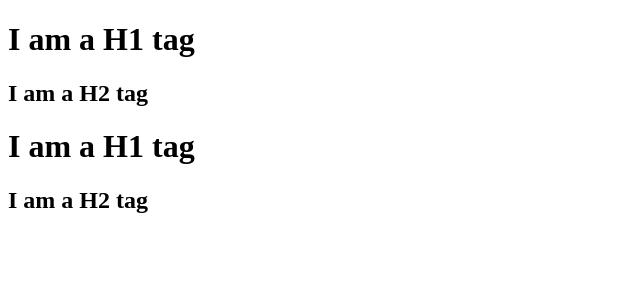
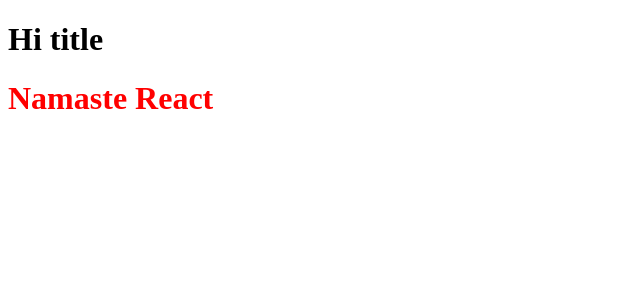
Before and after one commit to ashkings/Namaste-React, a React (Vite) app: page / in a window 1280 px wide. Shown: the top 300 px of the page, without its empty margins (0-640 px from the left). Built offline with nearby package versions, Linux system fonts and the light colour scheme.

Commit message:
feat:episodde-03

```diff
--- a/App.js
+++ b/App.js
@@ -1,25 +1,22 @@
 import React from "react";
 import ReactDOM from "react-dom/client";
+import "./index.css";
 
-const parent = React.createElement("div", { id: "parent" }, [
-  React.createElement("div", { id: "child" }, [
-    React.createElement("h1", {}, "I am a H1 tag"),
-    React.createElement("h2", {}, "I am a H2 tag"),
-  ]),
-  React.createElement("div", { id: "child2" }, [
-    React.createElement("h1", {}, "I am a H1 tag"),
-    React.createElement("h2", {}, "I am a H2 tag"),
-  ]),
-]);
+// React.createElement => Object => Render => HTML ELEMENT
 
-const heading = React.createElement(
-  "h1",
-  { id: "heading" },
-  "Hello world! from React!"
+const title = React.createElement("h1", { id: "title" }, "Hi title");
+
+// JSX is not HTML in JS -> It is HTML like syntax
+// JSX (transpiled before it reaches the JS) - PARCEL - Babel
+// JSX => React.createElement => Object => Render => HTML ELEMENT
+const JsxHeading = () => <h1 id="heading">Namaste React</h1>;
+
+const HeadingComponent = () => (
+  <div id="container">
+    {title}
+    <JsxHeading />
+  </div>
 );
 
-console.log(heading); // object
-
 const root = ReactDOM.createRoot(document.getElementById("root"));
-
-root.render(parent);
+root.render(<HeadingComponent />);
--- a/index.html
+++ b/index.html
@@ -3,7 +3,6 @@
   <head>
     <meta charset="UTF-8" />
     <meta name="viewport" content="width=device-width, initial-scale=1.0" />
-    <link rel="stylesheet" href="./index.css" />
     <title>Namaste React</title>
   </head>
   <body>
--- a/package.json
+++ b/package.json
@@ -3,7 +3,9 @@
   "version": "1.0.0",
   "description": "This is Namaste React by Akshay Saini",
   "scripts": {
-    "test": "jest"
+    "test": "jest",
+    "start": "parcel index.html",
+    "build": "parcel build index.html"
   },
   "repository": {
     "type": "git",
```
